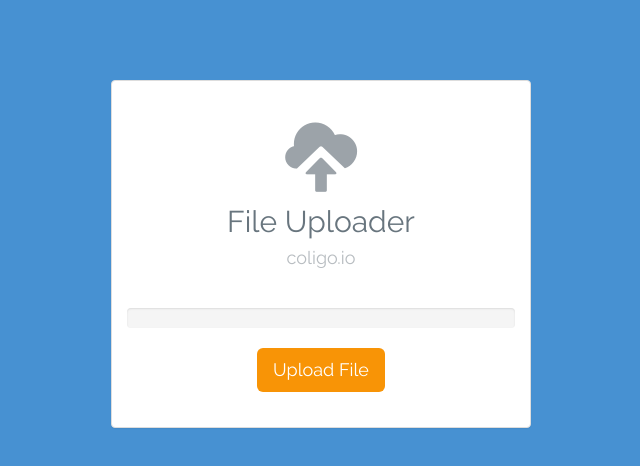
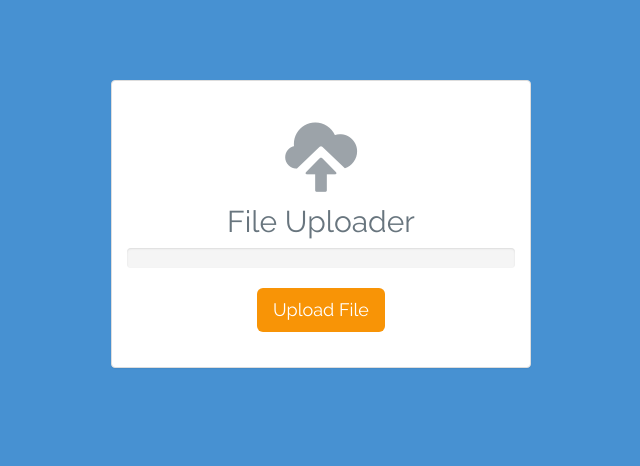
Before and after one commit to mihaidarie/catalog, a website: page FileUpload.html in a window 1280 px wide. Shown: the whole page, without its empty margins (319-959 px from the left). Drawn offline with nearby package versions, Linux system fonts and the light colour scheme.

Commit message:
removed logos

```diff
--- a/FileUpload.html
+++ b/FileUpload.html
@@ -5,7 +5,7 @@
   <meta http-equiv="X-UA-Compatible" content="IE=edge">
   <meta name="viewport" content="width=device-width, initial-scale=1">
 
-  <title>File Uploader - coligo.io</title>
+  <title>File Uploader</title>
   <link href='https://fonts.googleapis.com/css?family=Raleway' rel='stylesheet' type='text/css'>
   <link rel="stylesheet" href="https://maxcdn.bootstrapcdn.com/bootstrap/3.3.6/css/bootstrap.min.css">
   <link href="css/fileUpload.css" rel="stylesheet">
@@ -19,7 +19,6 @@
           <div class="panel-body">
             <span class="glyphicon glyphicon-cloud-upload"></span>
             <h2>File Uploader</h2>
-            <h4>coligo.io</h4>
             <div class="progress">
               <div class="progress-bar" role="progressbar"></div>
             </div>
```
